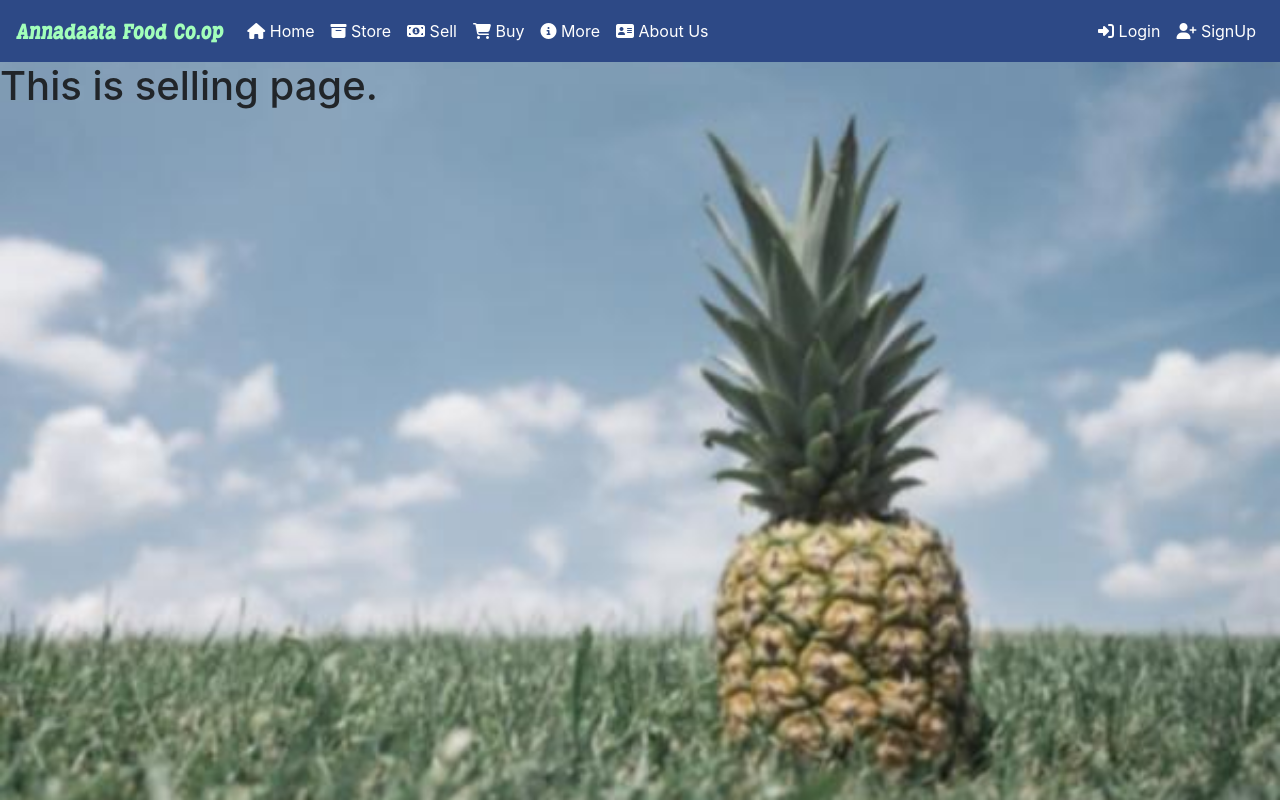
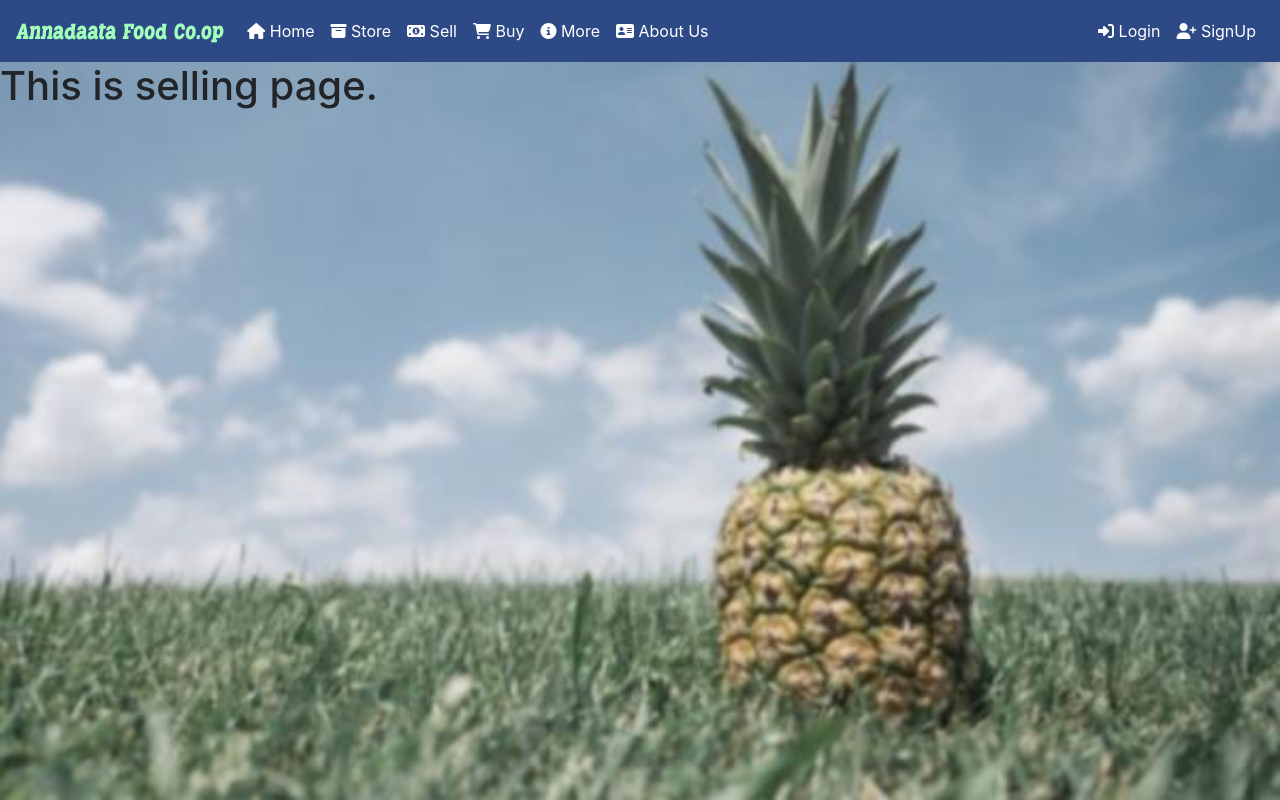
Before and after one commit to DipanshKhandelwal/Warehouse, a Django app: template buy/templates/buy/buy.html in a window 1280 px wide. Run offline with Django 3.2, Linux system fonts and the light colour scheme; the template is opened without the code that fills it, so the values that code supplies are empty; some libraries are stand-ins or nearby versions.

Commit message:
Changed body background css

```diff
--- a/basic/templates/basic/base.html
+++ b/basic/templates/basic/base.html
@@ -12,10 +12,13 @@
     <link rel="stylesheet" href="{% static 'css/basic/basic.css' %}">
     <script src="https://use.fontawesome.com/f2c1d88751.js"></script>
     <style>
-        body{
-            background: url("/media/farm.jpg") no-repeat fixed;
-            background-size:100%;
-        }
+        body {
+            background: url("/media/farm.jpg") no-repeat center center fixed;
+            -webkit-background-size: cover;
+            -moz-background-size: cover;
+            -o-background-size: cover;
+            background-size: cover;
+            }
         @font-face {
             font-family: Liber;
             src: url('{% static 'fonts/Liber.ttf' %}') format("truetype");
```
